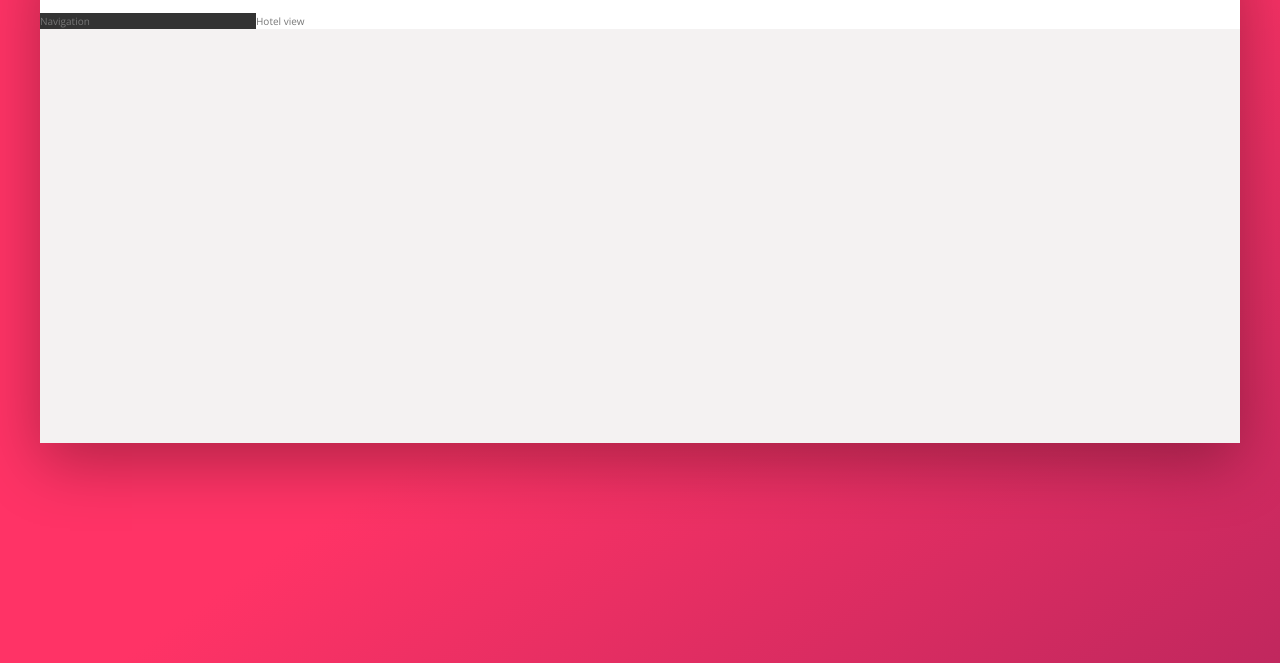
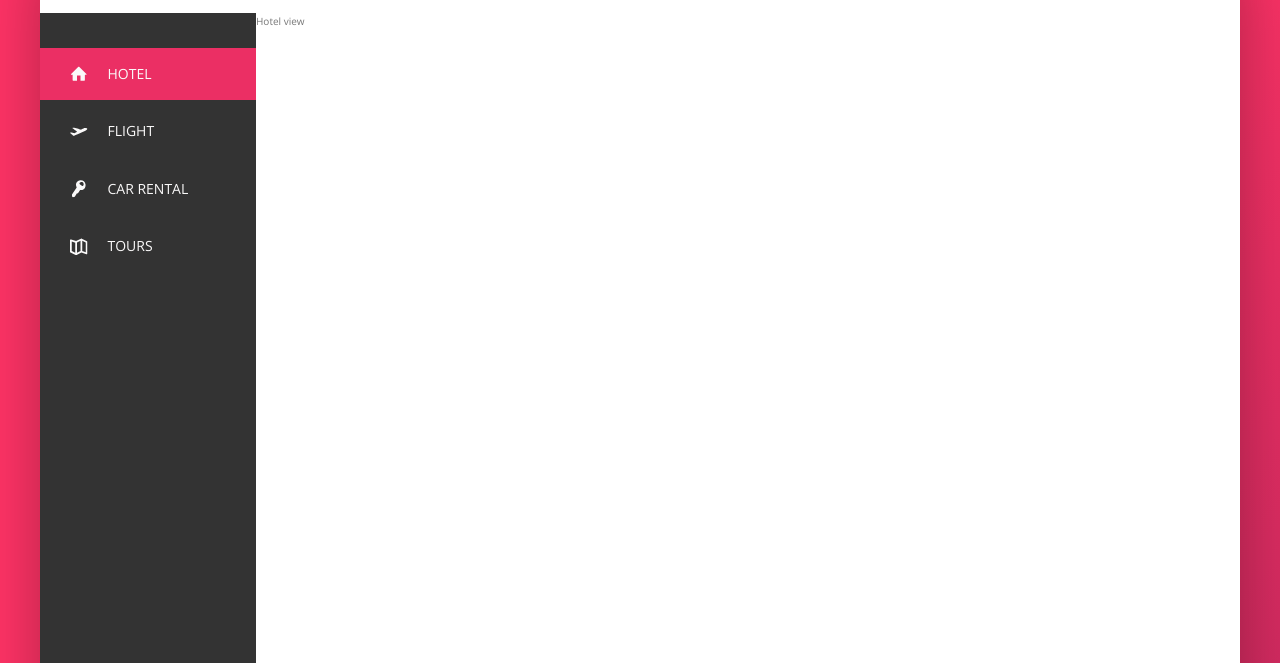
Before and after one commit to ZhaoxiongChen/Trillo, a website: page index.html in a window 1280 px wide. Shown: the part 137-800 px from the top of the page. Drawn offline with nearby package versions, Linux system fonts and the light colour scheme.

Commit message:
Section 7.79: Building the Navigation

```diff
--- a/index.html
+++ b/index.html
@@ -48,7 +48,47 @@
             </header>
             <div class="content">
                 <nav class="sidebar">
-                    Navigation
+                    <ul class="side-nav">
+                        <li class="side-nav__item side-nav__item--active">
+                            <a href="#" class="side-nav__link">
+                                <svg class="side-nav__icon">
+                                    <use xlink:href="img/sprite.svg#icon-home"></use>
+                                </svg>
+                                <span>Hotel</span>
+                            </a>
+                        </li>
+                        <li class="side-nav__item">
+                            <a href="#" class="side-nav__link">
+                                <svg class="side-nav__icon">
+                                    <use xlink:href="img/sprite.svg#icon-aircraft-take-off"></use>
+                                </svg>
+                                <span>Flight</span>
+                            </a>
+                        </li>
+                        <li class="side-nav__item">
+                            <a href="#" class="side-nav__link">
+                                <svg class="side-nav__icon">
+                                    <use xlink:href="img/sprite.svg#icon-key"></use>
+                                </svg>
+                                <span>Car rental</span>
+                            </a>
+                        </li>
+                        <li class="side-nav__item">
+                            <a href="#" class="side-nav__link">
+                                <svg class="side-nav__icon">
+                                    <use xlink:href="img/sprite.svg#icon-map"></use>
+                                </svg>
+                                <span>Tours</span>
+                            </a>
+                        </li>
+                    </ul>
+
+                    <div class="legal">
+                        &copy; MMXXI by Trillo S.p.A.
+                        <br>All rights reserved.
+                        <br>Implemented by Zhaoxiong Chen as CSS Flexbox project.
+                        <br>Originally designed by Jonas Schmedtmann in 2017.
+                    </div>
                 </nav>
                 <main class="hotel-view">
                     Hotel view
--- a/sass/_components.scss
+++ b/sass/_components.scss
@@ -65,7 +65,7 @@
 // User navigation
 .user-nav {
     display: flex;
-
+    align-items: center;
     align-self: stretch;
 
     & > * {
@@ -115,3 +115,78 @@
         margin-right: 1rem;
     }
 }
+
+// Side navigation column
+.side-nav {
+    font-size: 1.4rem;
+    list-style: none;
+    margin-top: 3.5rem;
+
+    &__item {
+        position: relative; // As reference to the ::before pseduoelement absolute position
+
+        &:not(:last-child) {
+            margin-bottom: .5rem;
+        }
+    }
+
+    &__item::before {
+        content: ""; // Empty element to make the small rectangle appear
+        position: absolute;
+        top: 0;
+        left: 0;
+        height: 100%;
+        width: 3px;
+        background-color: var(--color-primary);
+        // Make the pink rectangle disappear before being hovered
+        transform: scaleY(0);
+        transform-origin: center;
+        transition: transform .2s,
+                    width .4s cubic-bezier(1, 0, 0, 1) .2s, // .4s bezier curve expand after .2s delay
+                    background-color .1s;
+    }
+
+    &__item:hover::before,
+    &__item--active::before {
+        transform: scaleY(1);
+        width: 100%;
+    }
+
+    &__item:active::before {
+        background-color: var(--color-primary-light);
+    }
+
+    &__link:link,
+    &__link:visited {
+        color: var(--color-grey-light-1);
+        text-decoration: none;
+        text-transform: uppercase; // Not capitalize
+        display: block;
+        padding: 1.5rem 3rem;
+        // Layer setup
+        z-index: 10;
+        position: relative;
+        // Align elements to center
+        display: flex;
+        align-items: center;
+    }
+
+    &__link:hover {
+        color: --var(--color-primary);
+    }
+
+    &__icon {
+        width: 1.75rem;
+        height: 1.75rem;
+        margin-right: 2rem;
+        fill: currentColor;
+    }
+}
+
+// Legal stuff
+.legal {
+    font-size: 1.2rem;
+    color: var(--color-grey-light-4);
+    text-align: center;
+    padding: 2.5rem; // padding around
+}
--- a/sass/_layout.scss
+++ b/sass/_layout.scss
@@ -25,10 +25,17 @@
     background-color: var(--color-grey-dark-1);
 
     flex: 0 0 18%; // No grow and shrink, 18% of width as base
+
+    display: flex;
+    flex-direction: column;
+    justify-content: space-between; // Container is set as space-between, make a giant gap between side-nav and legal
 }
 
 .hotel-view {
     background-color: #fff;
 
+    // TEST HEIGHT
+    height: 100rem;
+
     flex: 1; // Grow enabled
 }
```
Also changed, not shown: css/style.css.
